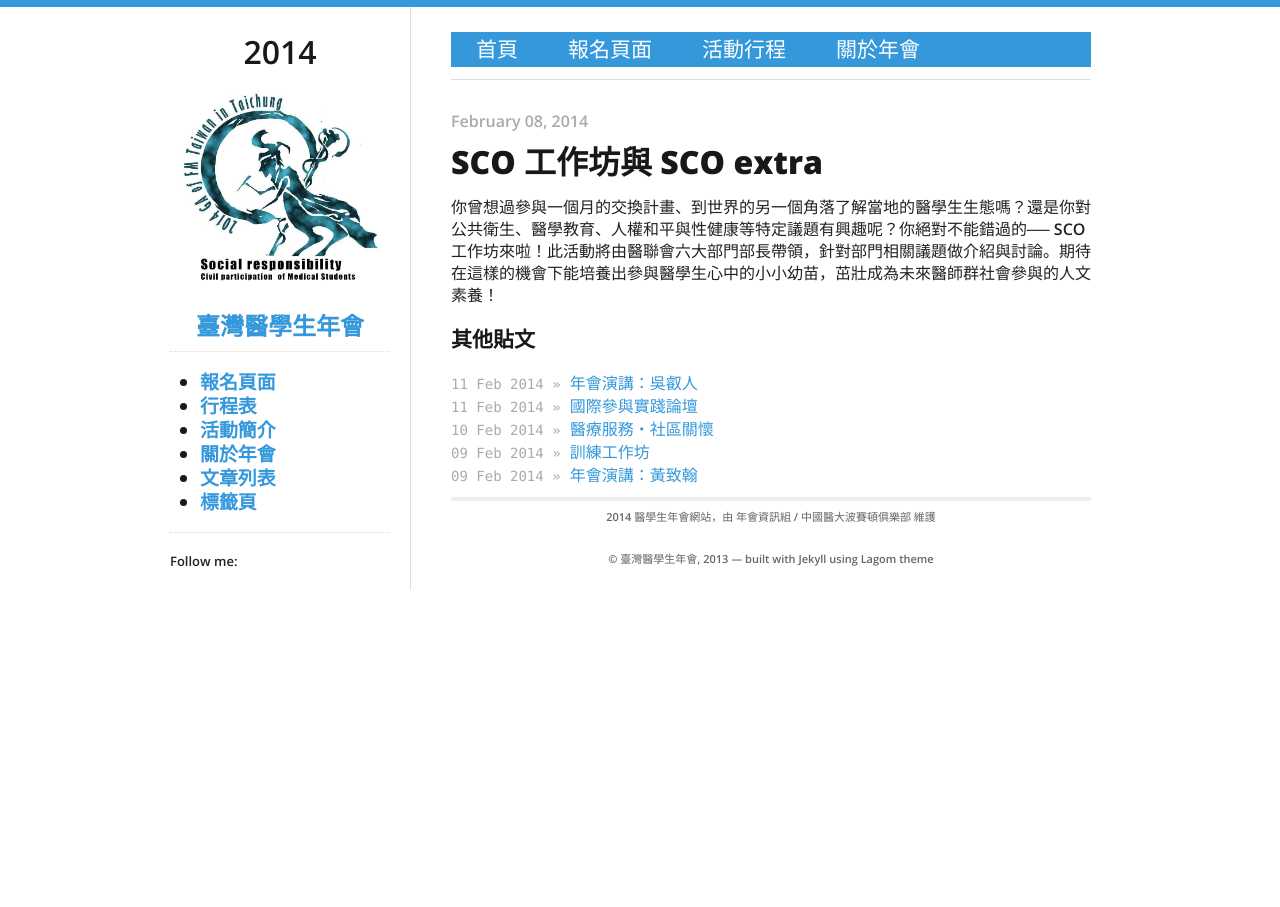
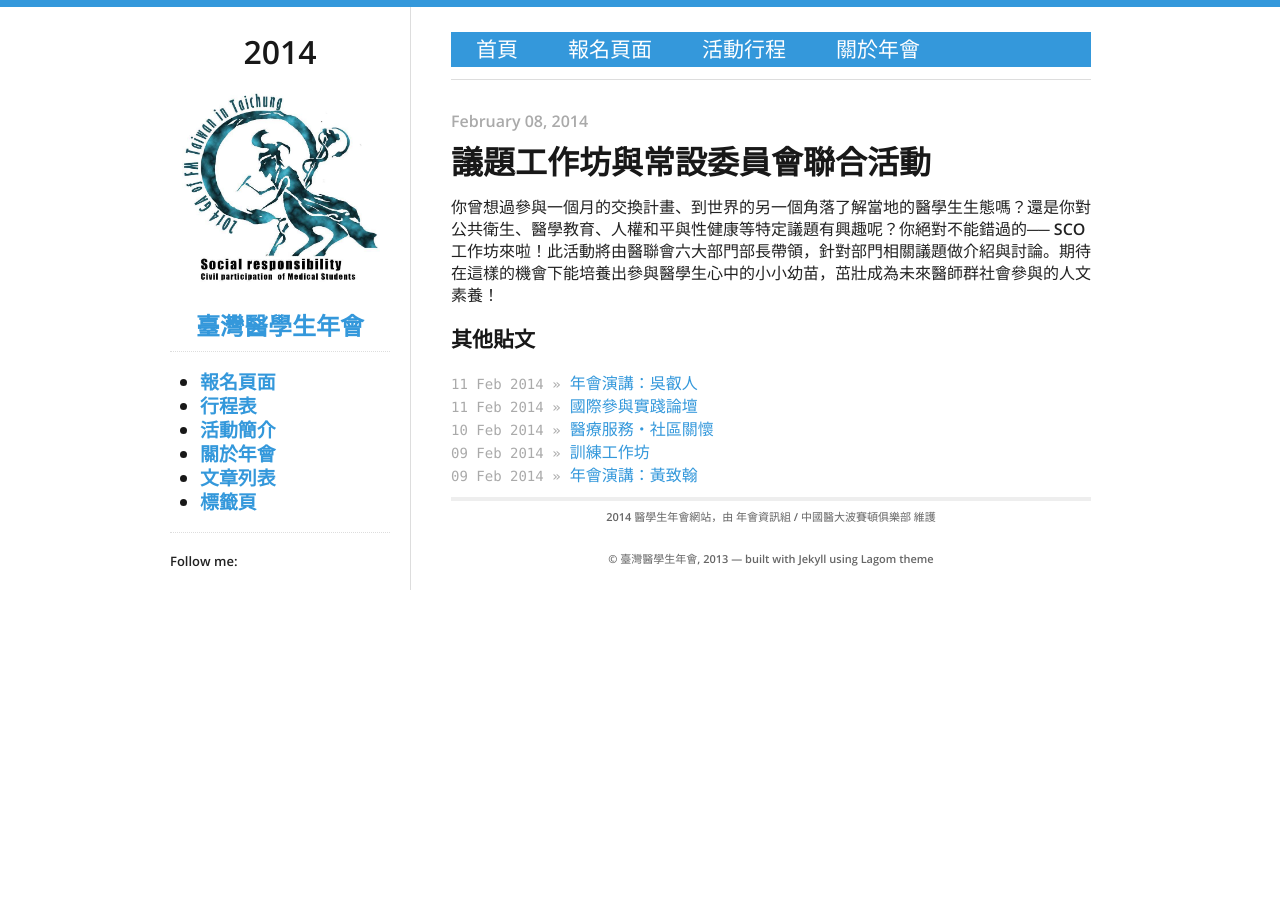
Before and after one commit to fmstw/fmstw.github.io, a Jekyll site: the page built from _posts/2014-02-08-sco.html, in a window 1280 px wide. Built offline with Jekyll 4.4.1, drawn with Linux system fonts in a browser that asks for light colours; nearby versions of some CDN libraries.

Commit message:
議題工作坊與常設委員會聯合活動

```diff
--- a/_posts/2014-02-08-sco.html
+++ b/_posts/2014-02-08-sco.html
@@ -1,6 +1,6 @@
 ---
 layout: post
-title: SCO 工作坊與 SCO extra
+title: 議題工作坊與常設委員會聯合活動
 category: 活動內容
 ---
 你曾想過參與一個月的交換計畫、到世界的另一個角落了解當地的醫學生生態嗎？還是你對公共衛生、醫學教育、人權和平與性健康等特定議題有興趣呢？你絕對不能錯過的── SCO 工作坊來啦！此活動將由醫聯會六大部門部長帶領，針對部門相關議題做介紹與討論。期待在這樣的機會下能培養出參與醫學生心中的小小幼苗，茁壯成為未來醫師群社會參與的人文素養！
```
